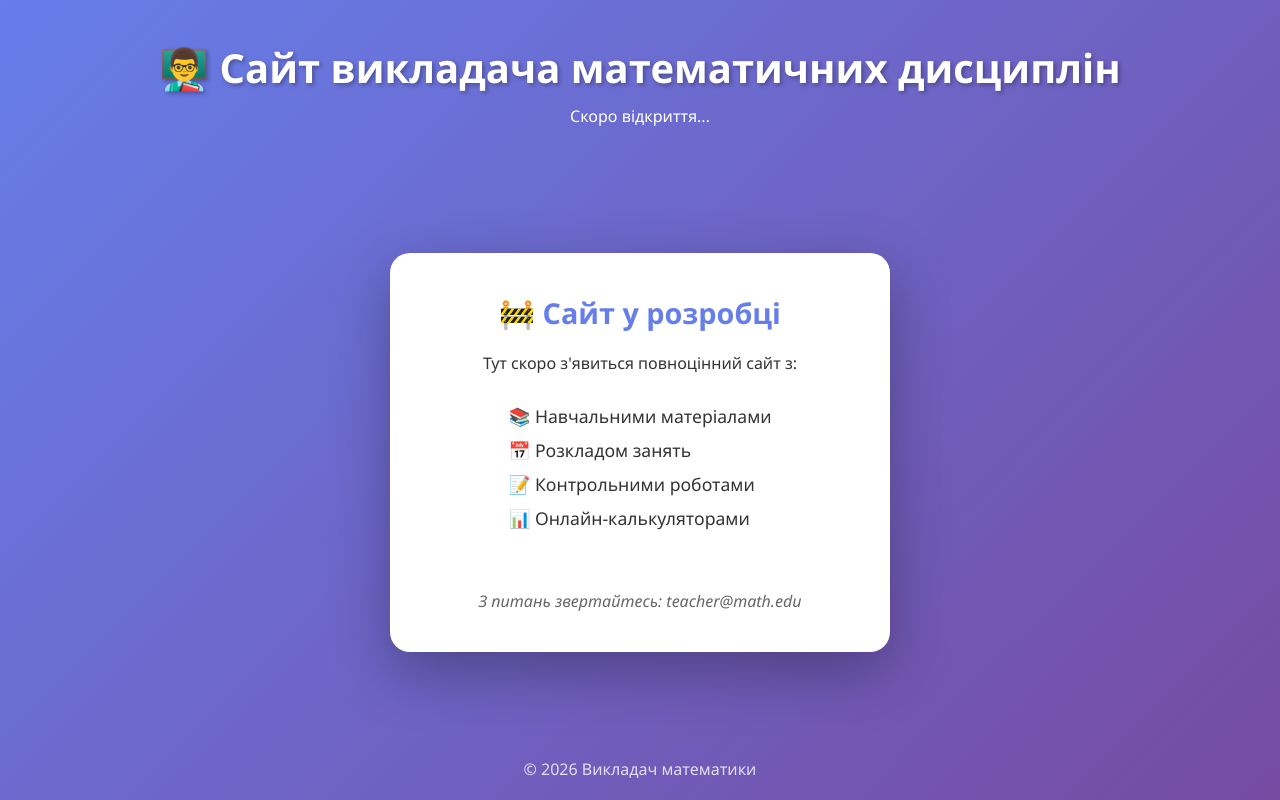
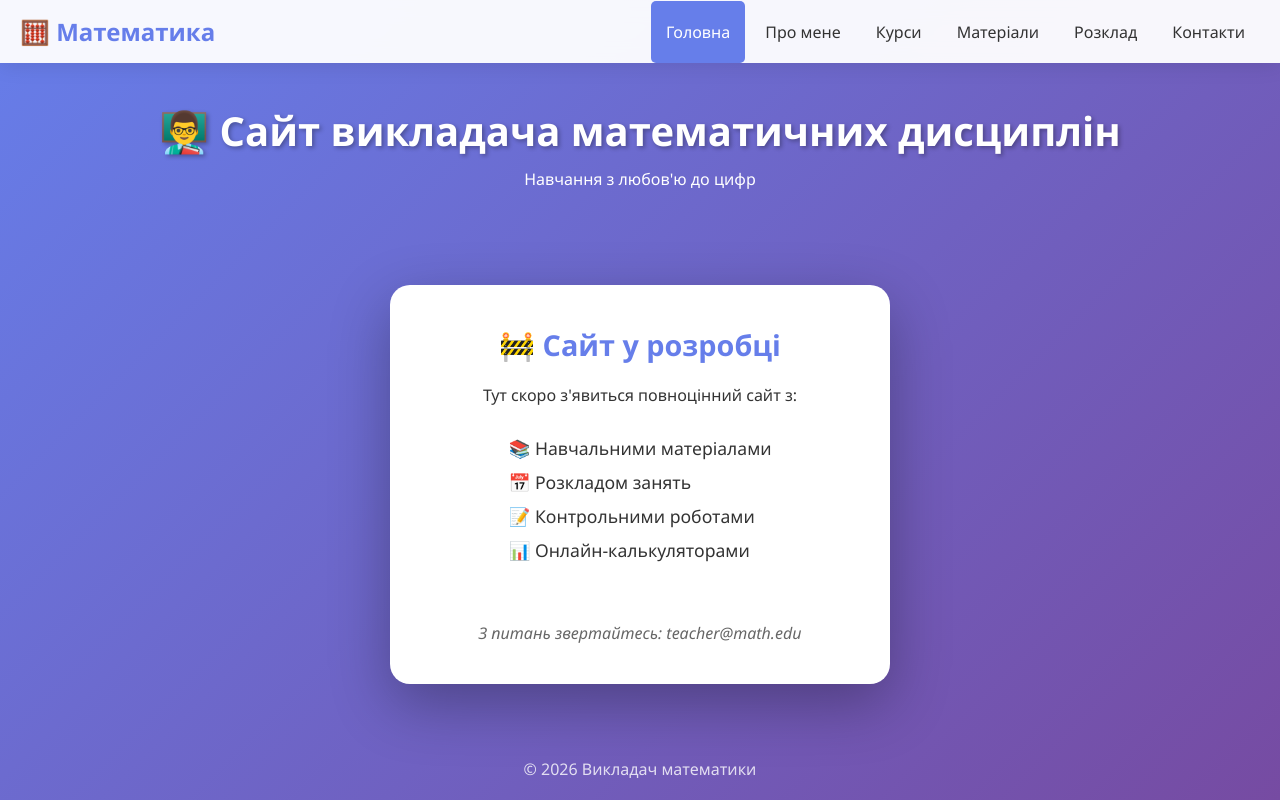
Before and after one commit to Vladnickgo/math-teacher-site, a plain HTML site: page index.html in a window 1280 px wide. Drawn offline with Linux system fonts and the light colour scheme.

Commit message:
Main menu commit

```diff
--- a/index.html
+++ b/index.html
@@ -7,9 +7,23 @@
     <link rel="stylesheet" href="style.css">
 </head>
 <body>
+    <!-- ГОЛОВНЕ МЕНЮ -->
+    <nav class="main-menu">
+        <div class="logo">🧮 Математика</div>
+        <ul class="menu-list">
+            <li><a href="index.html" class="active">Головна</a></li>
+            <li><a href="about.html">Про мене</a></li>
+            <li><a href="courses.html">Курси</a></li>
+            <li><a href="materials.html">Матеріали</a></li>
+            <li><a href="schedule.html">Розклад</a></li>
+            <li><a href="contacts.html">Контакти</a></li>
+        </ul>
+        <div class="menu-toggle" onclick="toggleMenu()">☰</div>
+    </nav>
+
     <header>
         <h1>👨‍🏫 Сайт викладача математичних дисциплін</h1>
-        <p>Скоро відкриття...</p>
+        <p>Навчання з любов'ю до цифр</p>
     </header>
 
     <main>
@@ -29,5 +43,11 @@
     <footer>
         <p>&copy; 2026 Викладач математики</p>
     </footer>
+
+    <script>
+        function toggleMenu() {
+            document.querySelector('.menu-list').classList.toggle('active');
+        }
+    </script>
 </body>
 </html>
--- a/style.css
+++ b/style.css
@@ -13,6 +13,89 @@ body {
     color: #333;
 }
 
+/* ===== ГОЛОВНЕ МЕНЮ ===== */
+.main-menu {
+    background: rgba(255, 255, 255, 0.95);
+    backdrop-filter: blur(10px);
+    padding: 0 20px;
+    display: flex;
+    justify-content: space-between;
+    align-items: center;
+    box-shadow: 0 2px 20px rgba(0,0,0,0.1);
+    position: sticky;
+    top: 0;
+    z-index: 1000;
+}
+
+.logo {
+    font-size: 1.5em;
+    font-weight: bold;
+    color: #667eea;
+    padding: 15px 0;
+}
+
+.menu-list {
+    display: flex;
+    list-style: none;
+    gap: 5px;
+}
+
+.menu-list a {
+    text-decoration: none;
+    color: #333;
+    padding: 20px 15px;
+    display: block;
+    transition: all 0.3s ease;
+    border-radius: 5px;
+    font-weight: 500;
+}
+
+.menu-list a:hover {
+    background: #667eea;
+    color: white;
+}
+
+.menu-list a.active {
+    background: #667eea;
+    color: white;
+}
+
+/* Кнопка для мобільного меню */
+.menu-toggle {
+    display: none;
+    font-size: 1.5em;
+    cursor: pointer;
+    padding: 10px;
+}
+
+/* ===== АДАПТИВНІСТЬ ===== */
+@media (max-width: 768px) {
+    .menu-toggle {
+        display: block;
+    }
+
+    .menu-list {
+        position: absolute;
+        top: 60px;
+        left: 0;
+        right: 0;
+        background: white;
+        flex-direction: column;
+        display: none;
+        box-shadow: 0 5px 20px rgba(0,0,0,0.1);
+    }
+
+    .menu-list.active {
+        display: flex;
+    }
+
+    .menu-list a {
+        padding: 15px 20px;
+        border-bottom: 1px solid #eee;
+    }
+}
+
+/* ===== ІНШІ СТИЛІ ===== */
 header {
     text-align: center;
     padding: 40px 20px;
```
